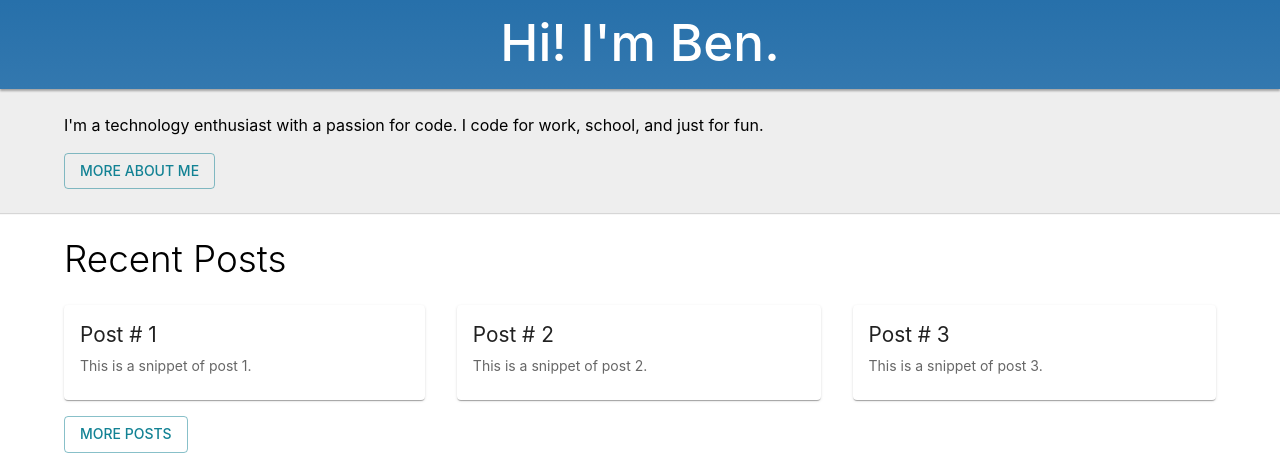
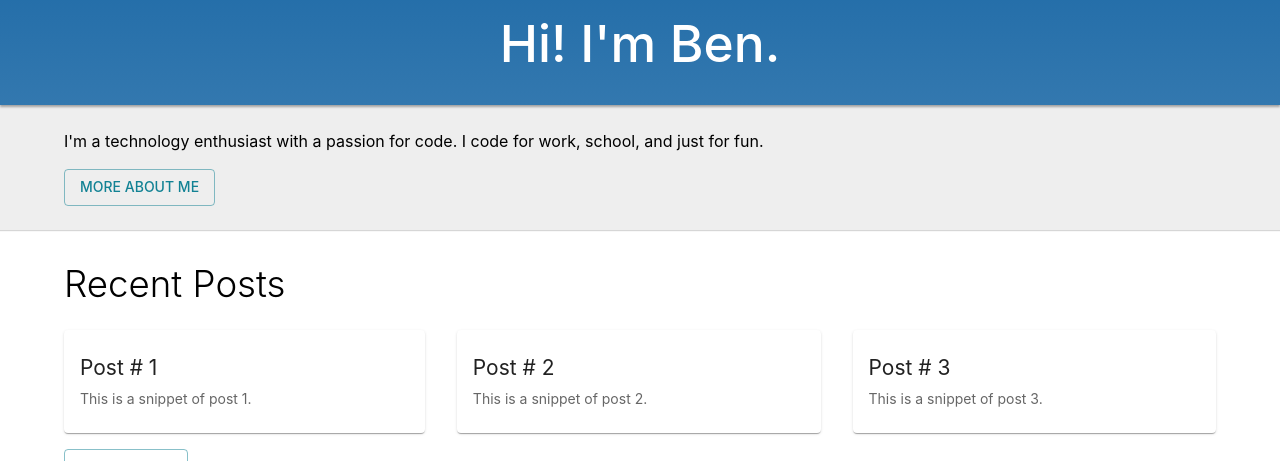
Before and after one commit to BenJetson/benjetson.github.io, a Gatsby site: page / in a window 1280 px wide. Shown: the part 339-800 px from the top of the page. Built offline with nearby package versions, Linux system fonts and the light colour scheme; Gatsby itself is replaced by a stand-in of ours; no server answers; a web font is replaced by a local one.

Commit message:
Improve theme and HMR for theme.

```diff
--- a/src/common/theme.js
+++ b/src/common/theme.js
@@ -1,49 +1,30 @@
 import { blueGrey } from "@mui/material/colors";
-import { createTheme } from "@mui/material/styles";
+import { createTheme, responsiveFontSizes } from "@mui/material/styles";
 
 /**
- * themeOptions is the unedited object from the MUI theme builder.
+ * themeOptions is the base options for our MUI theme that should be set before
+ * calling createTheme.
  *
- * Best to not alter the generated code in this object and make alterations
- * dynamically below, since reusing the MUI theme builder will not persist the
- * customizations.
- *
- * See also: https://bareynol.github.io/mui-theme-creator.
+ * This tool currently creates MUIv4 themes, but you can use it for inspiration:
+ * https://bareynol.github.io/mui-theme-creator.
  */
 let themeOptions = {
   palette: {
     type: "light",
-    primary: {
-      main: "#01579b",
-    },
-    secondary: {
-      main: "#4fc3f7",
-    },
-    info: {
-      // main: "#4fc3f7",
-      main: "#128294",
-    },
+    primary: { main: "#01579b" },
+    secondary: { main: "#4fc3f7" },
+    info: { main: "#128294" },
   },
   typography: {
-    fontFamily: 'Inter, "Roboto", "Helvetica", "Arial", sans-serif',
-    h1: {
-      fontSize: "3.2rem",
-    },
-    h2: {
-      fontSize: "2.3rem",
-    },
-    h3: {
-      fontSize: "1.9rem",
-    },
-    h4: {
-      fontSize: "1.6rem",
-    },
-    h5: {
-      fontSize: "1.3rem",
-    },
-    h6: {
-      fontSize: "1.2rem",
-    },
+    fontFamily: ["Inter", "Roboto", "Helvetica", "Arial", "sans-serif"]
+      .map((value) => `"${value}"`)
+      .join(", "),
+    h1: { fontSize: "3.2rem" },
+    h2: { fontSize: "2.3rem" },
+    h3: { fontSize: "1.9rem" },
+    h4: { fontSize: "1.6rem" },
+    h5: { fontSize: "1.3rem" },
+    h6: { fontSize: "1.2rem" },
   },
 };
 
@@ -74,6 +55,23 @@ const addColor = (name, main, opts = {}) => {
 addColor("blueGrey", blueGrey[800]);
 addColor("pink", "#d63384");
 
-// Build the actual final theme, with all customizations, and export.
-const theme = createTheme(themeOptions);
+// Build the actual final theme, with all customizations.
+let theme = createTheme(themeOptions);
+
+// Enable responsive font sizes.
+theme = responsiveFontSizes(theme);
+
+// Add default heading margins.
+for (const heading of [
+  theme.typography.h1,
+  theme.typography.h2,
+  theme.typography.h3,
+  theme.typography.h4,
+  theme.typography.h5,
+  theme.typography.h6,
+]) {
+  heading.marginTop = theme.spacing(1);
+  heading.marginBottom = theme.spacing(2);
+}
+
 export default theme;
--- a/src/common/wrappers.js
+++ b/src/common/wrappers.js
@@ -2,10 +2,14 @@ import { ThemeProvider } from "@mui/material/styles";
 import Layout from "../components/Layout";
 import theme from "./theme";
 
-export const wrapRootElement = ({ element }) => (
-  <ThemeProvider theme={theme}>{element}</ThemeProvider>
-);
+// Originally, the theme was applied in wrapRootElement, but that seems to not
+// work with hot reloading due to this bug:
+// https://github.com/gatsbyjs/gatsby/issues/8237
+
+export const wrapRootElement = ({ element }) => element;
 
 export const wrapPageElement = ({ element, props }) => (
-  <Layout {...props}>{element}</Layout>
+  <ThemeProvider theme={theme}>
+    <Layout {...props}>{element}</Layout>
+  </ThemeProvider>
 );
```
